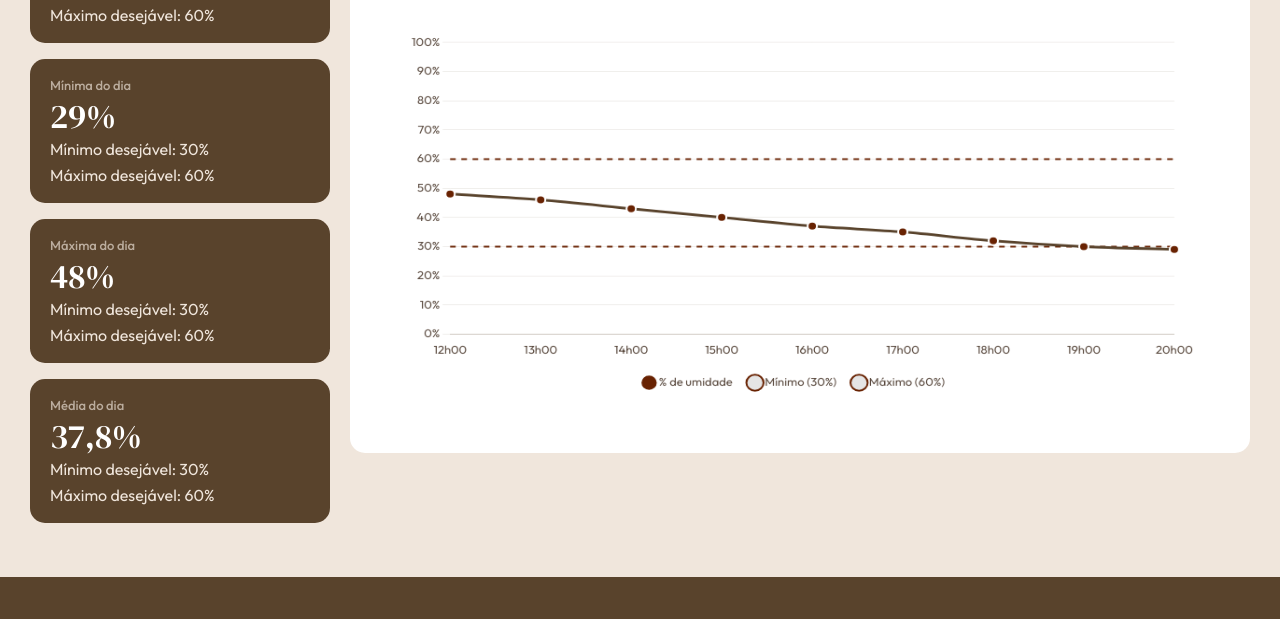
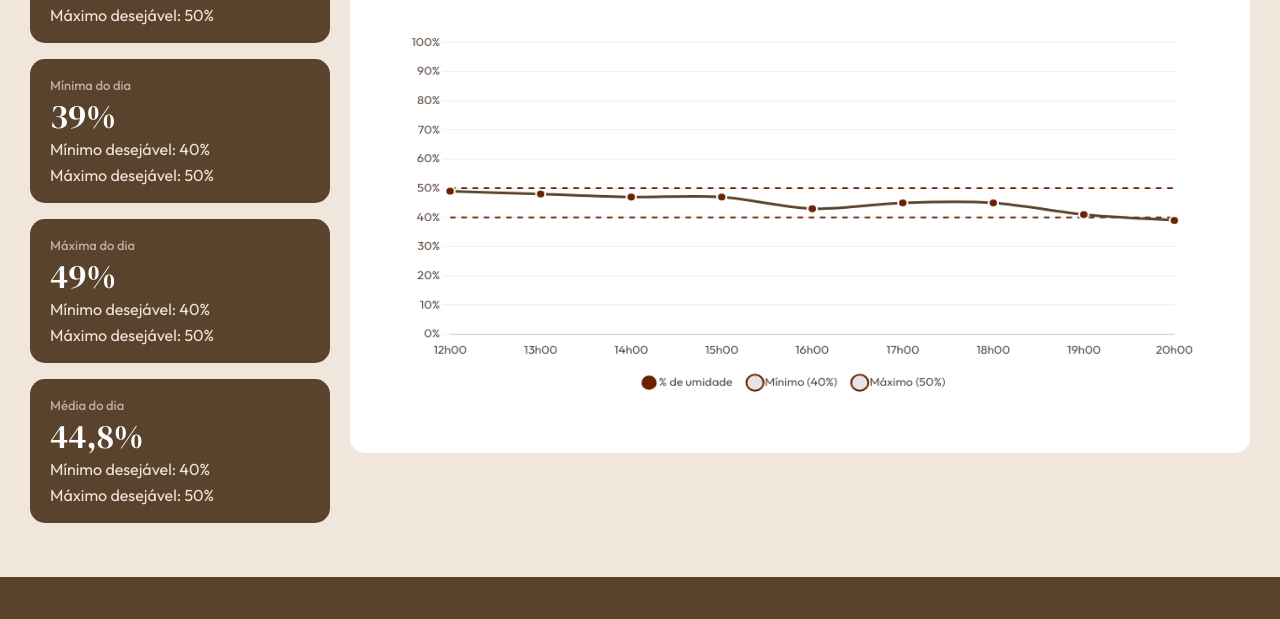
Before and after one commit to CoffeeTech-Sprint2/CoffeeTech_Sprint2, a website: page APIs/web-data-viz/public/dashboard.html in a window 1280 px wide. Shown: the part 668-1287 px from the top of the page. Drawn offline with nearby package versions, Linux system fonts and the light colour scheme.

Commit message:
Atualização da dashboard

```diff
--- a/APIs/web-data-viz/public/dashboard.html
+++ b/APIs/web-data-viz/public/dashboard.html
@@ -87,7 +87,7 @@
         <div class="alerta-texto">
           <p class="alerta-titulo">Umidade no limite mínimo</p>
           <p class="alerta-descricao">
-            O solo atingiu 29%, abaixo do nível mínimo recomendado para o café Arábica.
+            O solo atingiu 39%, abaixo do nível mínimo recomendado para o café Arábica.
             Considere irrigar a área nas próximas horas.
           </p>
         </div>
@@ -108,29 +108,29 @@
         <div class="caixinhaKPIs">
           <span class="kpi-rotulo">Umidade atual</span>
           <span class="kpi-valor">29%</span>
-          <span class="kpi-ancora">Mínimo desejável: 30%</span>
-          <span class="kpi-ancora">Máximo desejável: 60%</span>
+          <span class="kpi-ancora">Mínimo desejável: 40%</span>
+          <span class="kpi-ancora">Máximo desejável: 50%</span>
         </div>
 
         <div class="caixinhaKPIs">
           <span class="kpi-rotulo">Mínima do dia</span>
-          <span class="kpi-valor">29%</span>
-          <span class="kpi-ancora">Mínimo desejável: 30%</span>
-          <span class="kpi-ancora">Máximo desejável: 60%</span>
+          <span class="kpi-valor">39%</span>
+          <span class="kpi-ancora">Mínimo desejável: 40%</span>
+          <span class="kpi-ancora">Máximo desejável: 50%</span>
         </div>
 
         <div class="caixinhaKPIs">
           <span class="kpi-rotulo">Máxima do dia</span>
-          <span class="kpi-valor">48%</span>
-          <span class="kpi-ancora">Mínimo desejável: 30%</span>
-          <span class="kpi-ancora">Máximo desejável: 60%</span>
+          <span class="kpi-valor">49%</span>
+          <span class="kpi-ancora">Mínimo desejável: 40%</span>
+          <span class="kpi-ancora">Máximo desejável: 50%</span>
         </div>
 
         <div class="caixinhaKPIs">
           <span class="kpi-rotulo">Média do dia</span>
-          <span class="kpi-valor">37,8%</span>
-          <span class="kpi-ancora">Mínimo desejável: 30%</span>
-          <span class="kpi-ancora">Máximo desejável: 60%</span>
+          <span class="kpi-valor">44,8%</span>
+          <span class="kpi-ancora">Mínimo desejável: 40%</span>
+          <span class="kpi-ancora">Máximo desejável: 50%</span>
         </div>
 
         <!-- <div class="caixinhaKPIs kpi-alerta">
@@ -193,8 +193,8 @@
 
     <script>
       const ctx = document.getElementById("graficoUmidade");
-      const MAXIMO = 60;
-      const MINIMO = 30;
+      const MAXIMO = 50;
+      const MINIMO = 40;
       const TOTAL = 100;
       const horas = [
         "12h00",
@@ -219,7 +219,7 @@
           datasets: [
             {
               label: "% de umidade",
-              data: [48, 46, 43, 40, 37, 35, 32, 30, 29],
+              data: [49, 48, 47, 47, 43, 45, 45, 41, 39],
               borderColor: "rgb(89, 67, 44)",
               backgroundColor: "rgba(89, 67, 44, 0.10)",
               borderWidth: 3,
```
